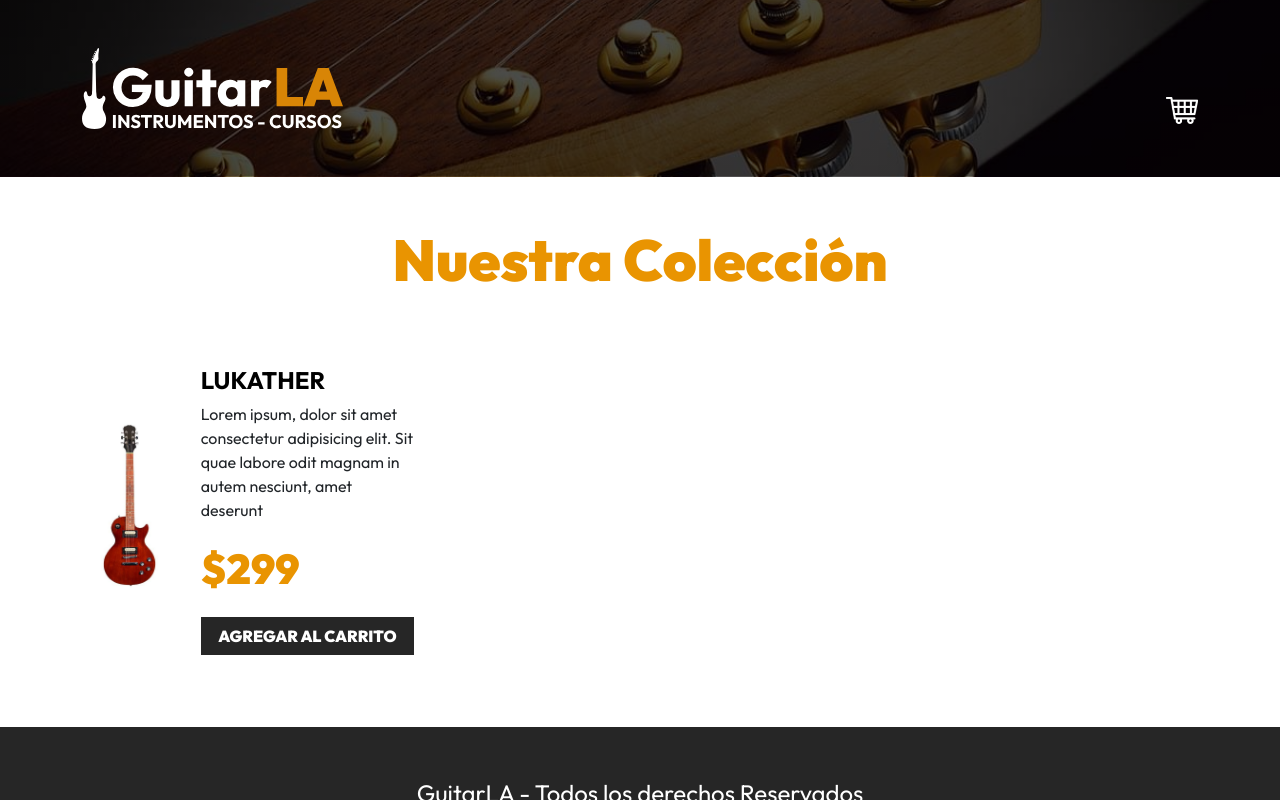
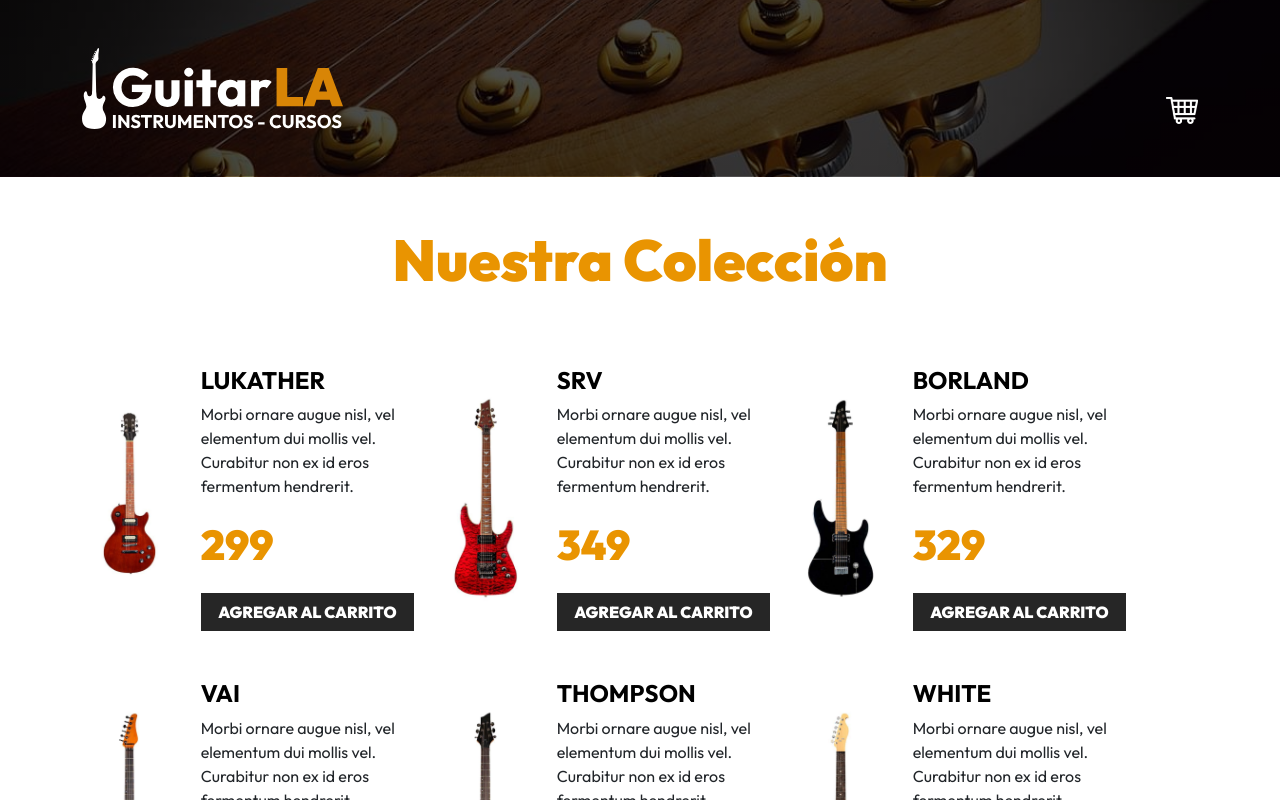
Before and after one commit to csena72/guitarla, a React (Vite) app: page / in a window 1280 px wide. Shown: the top 800 px of the page. Built offline with nearby package versions, Linux system fonts and the light colour scheme.

Commit message:
Agrego productos desde db

```diff
--- a/src/App.jsx
+++ b/src/App.jsx
@@ -1,7 +1,16 @@
+import { useEffect, useState } from "react";
 import Header from "./components/Header";
 import { Guitar } from "./components/Guitar";
+import { db } from "./data/db";
+
 
 function App() {
+
+  const [data, setData] = useState([])
+
+  useEffect(() => {
+    setData(db)
+  }, [])
 
   return (
     <>
@@ -12,7 +21,11 @@ function App() {
         <h2 className="text-center">Nuestra Colección</h2>
 
         <div className="row mt-5">
-          <Guitar />
+          {
+            data.map((guitar) => (
+              <Guitar key={guitar.id} {...guitar} />
+            ))
+          }
         </div>
 
       </main>
--- a/src/components/Guitar.jsx
+++ b/src/components/Guitar.jsx
@@ -1,24 +1,24 @@
 
 import React from 'react'
 
-export const Guitar = () => {
+export const Guitar = (props) => {
+
+  const { id, name, image, description, price } = props
+
   return (
     <>
       <div className="col-md-6 col-lg-4 my-4 row align-items-center">
         <div className="col-4">
           <img
             className="img-fluid"
-            src="./public/img/guitarra_01.jpg"
-            alt="imagen guitarra"
+            src={`/img/${image}.jpg`}
+            alt={`${name}`}
           />
         </div>
         <div className="col-8">
-          <h3 className="text-black fs-4 fw-bold text-uppercase">Lukather</h3>
-          <p>
-            Lorem ipsum, dolor sit amet consectetur adipisicing elit. Sit quae
-            labore odit magnam in autem nesciunt, amet deserunt
-          </p>
-          <p className="fw-black text-primary fs-3">$299</p>
+          <h3 className="text-black fs-4 fw-bold text-uppercase">{name}</h3>
+          <p>{description}</p>
+          <p className="fw-black text-primary fs-3">{price}</p>
           <button type="button" className="btn btn-dark w-100">
             Agregar al Carrito
           </button>
```
